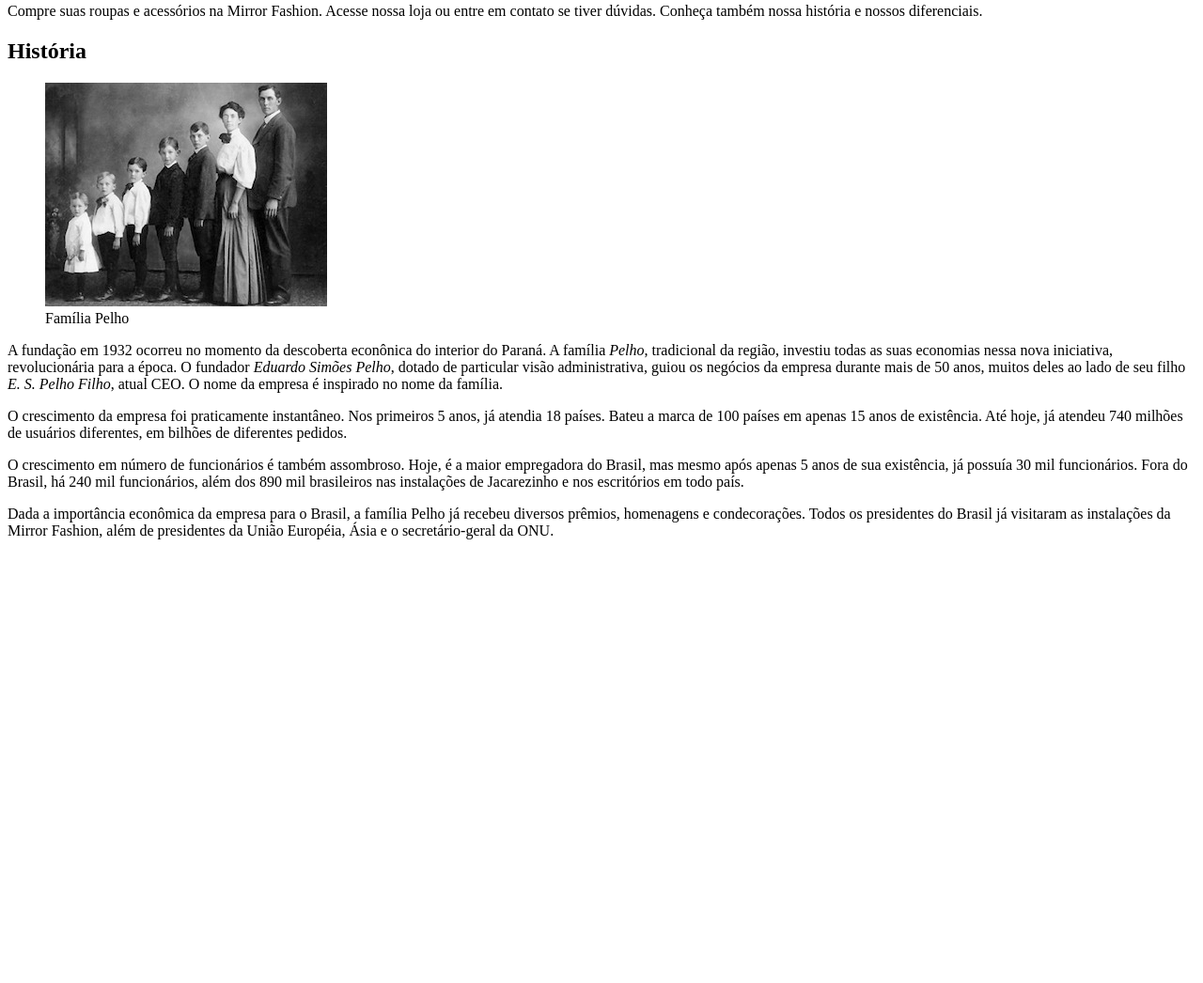
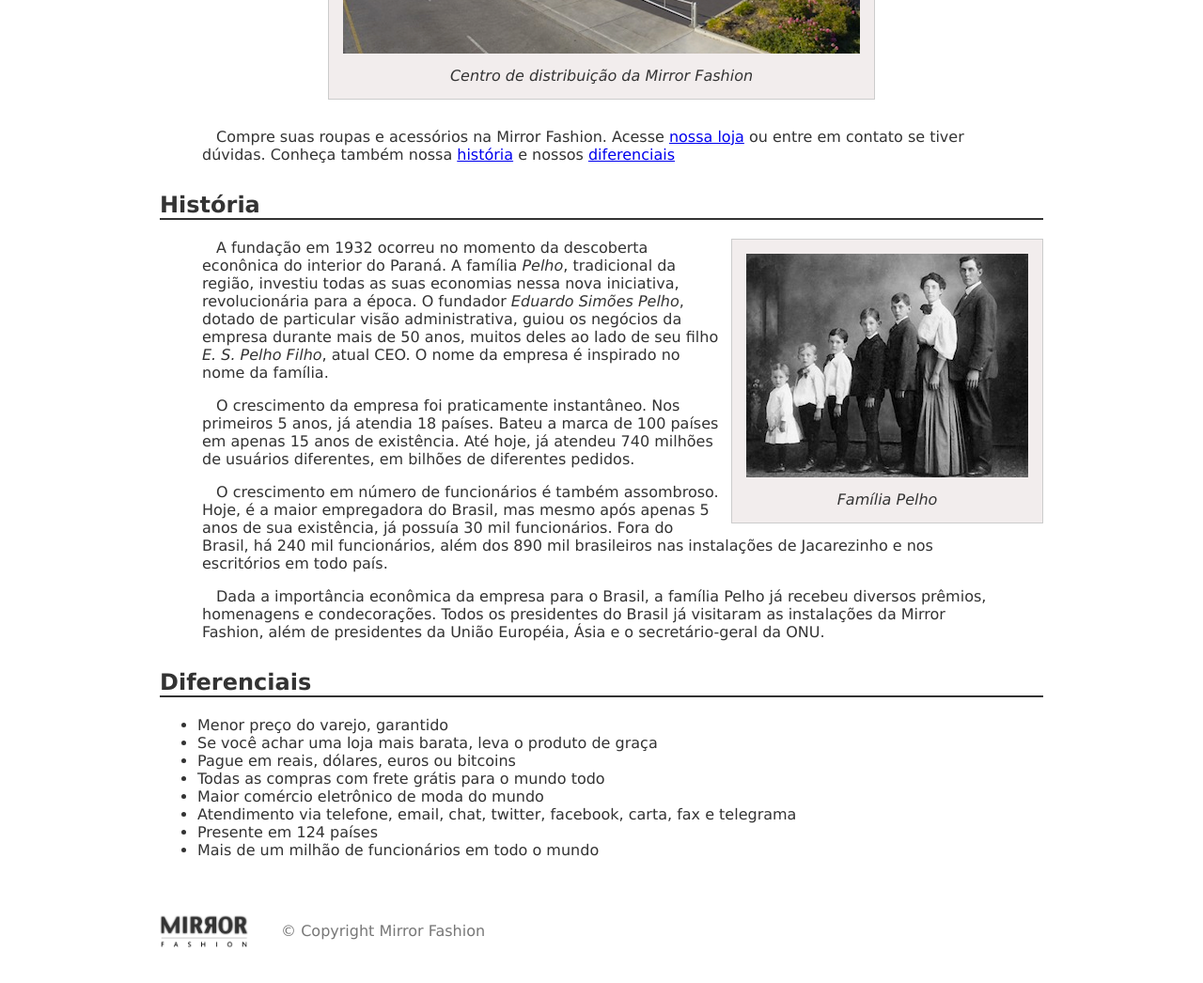
Before and after one commit to gabrielScript-dev/mirror-fashion, a plain HTML site: page sobre.html in a window 1280 px wide. Shown: the part 664-1710 px from the top of the page at 94% size. Before the commit the page ends 1254 px from the top, so only its background shows below. Drawn offline with Linux system fonts and the light colour scheme.

Commit message:
Update content on sobre.html

```diff
--- a/sobre.html
+++ b/sobre.html
@@ -3,6 +3,7 @@
 <head>
     <meta charset="UTF-8">
     <title>Sobre a Mirror Fashion</title>
+    <link rel="stylesheet" href="./css/sobre.css">
 </head>
 <body>
 
@@ -17,19 +18,19 @@
         distribuem nossos produtos às casas do mundo todo. Nosso centro de distribuição:
     </p>
 
-    <figure>
+    <figure class="centro-distribuicao">
         <img src="./img/centro-distribuicao.png" alt="Fotografia do Centro de Distribuição da Mirror Fashion">
         <figcaption>Centro de distribuição da Mirror Fashion</figcaption>
     </figure>
     <p>
-        Compre suas roupas e acessórios na Mirror Fashion. Acesse nossa loja ou entre em contato
-        se tiver dúvidas. Conheça também nossa história e nossos diferenciais.
+        Compre suas roupas e acessórios na Mirror Fashion. Acesse <a href="index.html">nossa loja</a> ou entre em contato
+        se tiver dúvidas. Conheça também nossa <a href="#historia">história</a> e nossos <a href="#diferenciais">diferenciais</a>
     </p>
-    <h2>
+    <h2 id="historia">
         História
     </h2>
 
-    <figure>
+    <figure class="familia-pelho">
         <img src="./img/familia-pelho.jpg" alt="Fotografia da Família Pelho">
         <figcaption>Família Pelho</figcaption>
     </figure>
@@ -53,5 +54,26 @@
         homenagens e condecorações. Todos os presidentes do Brasil já visitaram as instalações da Mirror
         Fashion, além de presidentes da União Européia, Ásia e o secretário-geral da ONU.
     </p>
+
+    <h2 id="diferenciais">
+        Diferenciais
+    </h2>
+
+    <ul>
+        <li>Menor preço do varejo, garantido</li>
+        <li>Se você achar uma loja mais barata, leva o produto de graça</li>
+        <li>Pague em reais, dólares, euros ou bitcoins</li>
+        <li>Todas as compras com frete grátis para o mundo todo</li>
+        <li>Maior comércio eletrônico de moda do mundo</li>
+        <li>Atendimento via telefone, email, chat, twitter, facebook, carta, fax e telegrama</li>
+        <li>Presente em 124 países</li>
+        <li>Mais de um milhão de funcionários em todo o mundo</li>
+    </ul>
+
+    <div class="rodape">
+        <img src="./img/logo.png" alt="Logo da Mirror Fashion">
+
+        &copy;	Copyright	Mirror	Fashion
+    </div>
 </body>
 </html>
```
